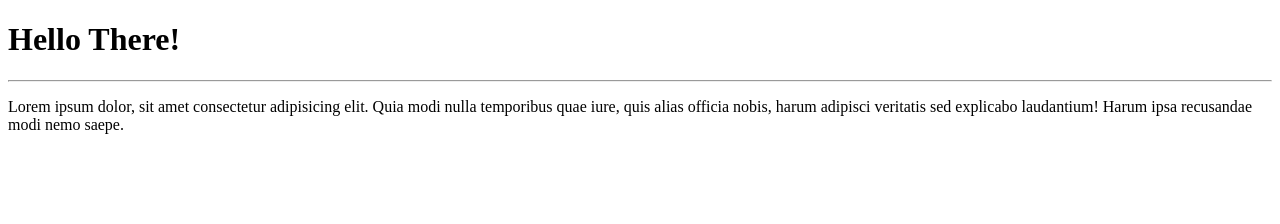
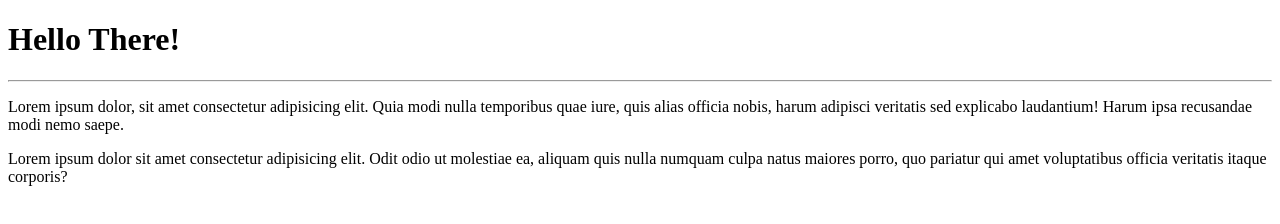
Before and after one commit to GRodrigues10/Ola-Mundo, a plain HTML site: page site-exemplo/index.html in a window 1280 px wide. Drawn offline with Linux system fonts and the light colour scheme.

Commit message:
adicionei um parágrafo

```diff
--- a/site-exemplo/index.html
+++ b/site-exemplo/index.html
@@ -9,5 +9,6 @@
     <h1>Hello There!</h1>
     <hr>
     <p>Lorem ipsum dolor, sit amet consectetur adipisicing elit. Quia modi nulla temporibus quae iure, quis alias officia nobis, harum adipisci veritatis sed explicabo laudantium! Harum ipsa recusandae modi nemo saepe.</p>
+    <p>Lorem ipsum dolor sit amet consectetur adipisicing elit. Odit odio ut molestiae ea, aliquam quis nulla numquam culpa natus maiores porro, quo pariatur qui amet voluptatibus officia veritatis itaque corporis?</p>
 </body>
 </html>
```
